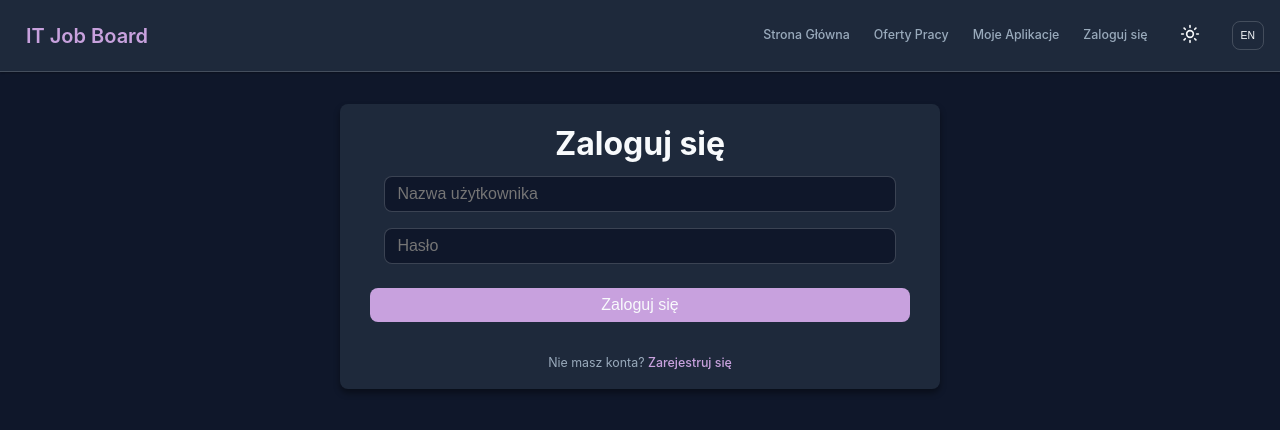
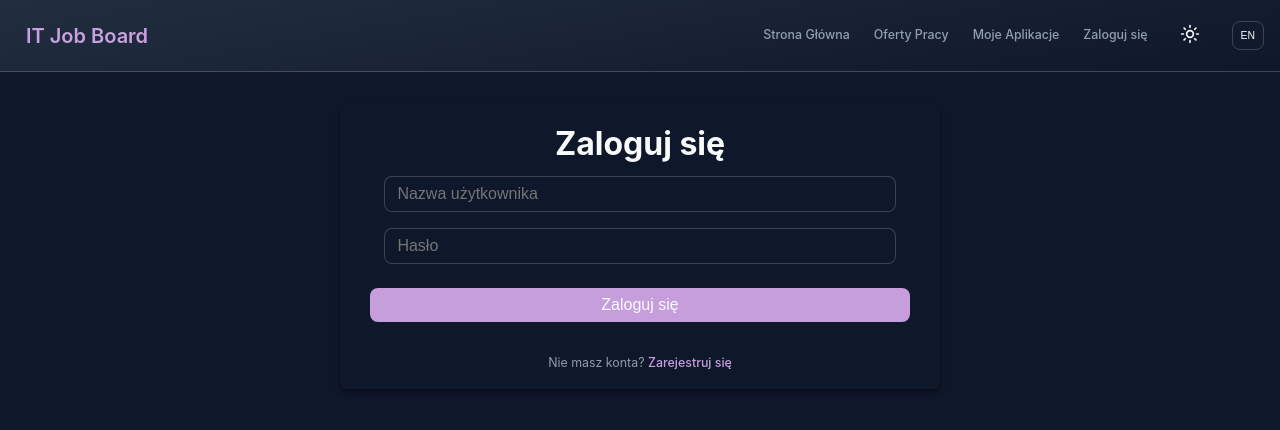
Before and after one commit to Pirat102/JobScraper, a React (Vite) app in the folder frontend/: page /login in a window 1280 px wide. Shown: the top 430 px of the page. Built offline with nearby package versions, Linux system fonts and the light colour scheme; no server answers.

Commit message:
CSS changes both themes, gradient look, shadows

```diff
--- a/frontend/src/components/FilterSection.jsx
+++ b/frontend/src/components/FilterSection.jsx
@@ -6,6 +6,7 @@ export const FilterSection = ({ section, openSections, setOpenSections, children
 
   return (
     <div className="filter-section">
+      <div className="section-wrapper">
       <button
         className={`section-header ${openSections[section.id] ? 'open' : ''}`}
         onClick={() => setOpenSections(prev => ({
@@ -21,6 +22,7 @@ export const FilterSection = ({ section, openSections, setOpenSections, children
       </button>
       <div className={`section-content ${openSections[section.id] ? 'open' : ''}`}>
         {children}
+        </div>
       </div>
     </div>
   );
--- a/frontend/src/styles/Base.css
+++ b/frontend/src/styles/Base.css
@@ -4,11 +4,11 @@
   --primary-light: #d4c0b3;
   --secondary-color: #466d9ee1;
 
-  --background-color: #fcd6c24a;
-  --card-background: #fff4e8;
+  --background-color: #ffdec13d;
+  --card-background: linear-gradient(520deg, #fff5ed, var(--second-background));
   --background-hover: rgba(173, 139, 115, 0.1);
   --background-active: rgba(115, 173, 130, 0.2);
-  --second-background: #fffaf2;
+  --second-background: #ffdebb;
 
   --text-primary: #2c1810;
   --text-on-primary: #ffffff;
@@ -16,43 +16,37 @@
   --text-muted: #3b3430;
 
   --warning-color: #dcb724;
-  --border-color: #d4c0b3;
+  --border-color: #8b7b714c;
   --level-regular-border: #fad257;
 
   /* Skill colors for light theme */
   .skill-item.master {
     background-color: #f3e8ff16;
-    color: #7b19dc;
     border: 1px solid #9b31ff;
   }
 
   .skill-item.advanced {
     background-color: #fff1e725;
-    color: #c43d10;
     border: 1px solid #f55539;
   }
 
   .skill-item.senior {
     background-color: #bcffd324;
-    color: #036765;
     border: 1px solid #49e8a3;
   }
 
   .skill-item.regular {
     background-color: #fff7db22;
-    color: #848200;
     border: 1px solid #fad257;
   }
 
   .skill-item.junior {
     background-color: #e5f6ff17;
-    color: #075985;
     border: 1px solid #29b3f2;
   }
 
   .skill-item.nice {
     background-color: #f8f8f21d;
-    color: #818181;
     border: 1px solid #5b5a5a3b;
   }
 }
@@ -66,22 +60,20 @@
   --secondary-color: #03dac5a1;
 
   --background-color: #0f172a;
-  --card-background: #1e293b;
+  --card-background: linear-gradient(350deg, var(--background-color), #222e40);
   --background-hover: rgba(255, 255, 255, 0.05);
   --background-active: rgba(91, 143, 185, 0.2);
-  --second-background: #0f172a;
+  --second-background: #1e293b;
 
   --text-primary: #f8fafc;
   --text-on-primary: #0f172a;
-  --text-secondary: #afc1d2d9;
+  --text-secondary: #afc1d2ca;
   --text-muted: #8592a4;
 
 
   /* Border and shadow */
   --border-color: #80889164;
-  --shadow-sm: 0 1px 2px rgba(0, 0, 0, 0.3);
-  --shadow-md: 0 4px 6px rgba(0, 0, 0, 0.4);
-  --shadow-lg: 0 10px 15px rgba(0, 0, 0, 0.5);
+
 
 
 }
@@ -91,13 +83,16 @@
   --error-color: #ef444494;
 
 
-  --level-nice-border: #7f7f7f33;
+  --level-nice-border: #7f7f7f69;
   --level-junior-border: #61cdffba;
   --level-regular-border: #fbfb82ba;
   --level-senior-border: #69fcd2a1;
   --level-advanced-border: #fb7d7da3;
   --level-master-border: #e39bffb0;
 
+  --shadow-sm: 0px 3px 6px rgba(0, 0, 0, 0.1), 0px 8px 16px rgba(0, 0, 0, 0.05);
+  --shadow-md: 0 4px 6px rgba(0, 0, 0, 0.4);
+  --shadow-lg: 0 10px 15px rgba(0, 0, 0, 0.5);
 
 
   /* Spacing */
--- a/frontend/src/styles/FilterPanel.css
+++ b/frontend/src/styles/FilterPanel.css
@@ -11,13 +11,11 @@
   padding-right: var(--space-2);
 }
 
-
 .jobs-count-wrapper {
   background: var(--card-background);
   padding: var(--space-4);
   border-radius: var(--radius);
   border: 1px solid var(--border-color);
-  box-shadow: var(--shadow-sm);
   display: flex;
   justify-content: space-between;
   align-items: center;
@@ -60,11 +58,14 @@
 }
 
 .filter-section {
-  background: var(--card-background);
   border-radius: var(--radius);
   border: 1px solid var(--border-color);
   box-shadow: var(--shadow-sm);
   overflow: hidden;
+  background: var(--card-background);
+  box-shadow: var(--shadow-sm);
+
+
 }
 
 .section-header {
@@ -73,8 +74,8 @@
   display: flex;
   justify-content: space-between;
   align-items: center;
-  background: var(--card-background);
   border: none;
+  background: inherit;
   cursor: pointer;
   font-weight: 500;
   color: var(--text-primary);
@@ -88,11 +89,12 @@
   display: none;
   padding: var(--space-4);
   padding-top: 0;
-  background: var(--card-background);
 }
+
 
 .section-content.open {
   display: block;
+  background: inherit;
 }
 
 /* Skills section */
--- a/frontend/src/styles/Job.css
+++ b/frontend/src/styles/Job.css
@@ -134,8 +134,8 @@
   padding: var(--space-1) var(--space-2);
   border-radius: var(--radius-full);
   font-size: var(--text-sm);
-  border: 1px solid var(--border-color);
-  color: var(--text-primary);
+  border: 2px solid var(--border-color);
+  color: var(--text-secondary);
   font-weight: 450;
 }
 
@@ -171,7 +171,7 @@
   padding: var(--space-1) var(--space-2);
   border-radius: var(--radius-full);
   border: 1px solid rgb(176, 255, 212);
-  color: var(--text-muted);
+  color: var(--text-secondary);
 }
 
 /* Desktop hover effects */
--- a/frontend/src/styles/JobsPage.css
+++ b/frontend/src/styles/JobsPage.css
@@ -19,7 +19,6 @@
   padding: var(--space-4);
   border-radius: var(--radius);
   border: 1px solid var(--border-color);
-  box-shadow: var(--shadow-sm);
 }
 
 .jobs-count {
--- a/frontend/src/styles/Navbar.css
+++ b/frontend/src/styles/Navbar.css
@@ -1,8 +1,7 @@
 .navbar {
-  background-color: var(--card-background);
+  background: var(--card-background);
   border-bottom: 1px solid var(--border-color);
   padding: var(--space-4) 0;
-  box-shadow: var(--shadow-sm);
 }
 
 .navbar-container {
--- a/frontend/src/styles/StatsCard.css
+++ b/frontend/src/styles/StatsCard.css
@@ -1,14 +1,10 @@
 .stats-card {
   border-radius: var(--radius);
   border: 1px solid var(--border-color);
-  box-shadow: var(--shadow-md);
+  box-shadow: var(--shadow-sm);
   padding: var(--space-6);
   transition: var(--transition-all);
-  background: linear-gradient(
-    to bottom right,
-    var(--card-background),
-    var(--background-color)
-  );
+  background: var(--card-background);
 }
 
 .stats-card-title {
@@ -25,13 +21,6 @@
   font-size: var(--text-lg);
 }
 
-.market-overview {
-  background: linear-gradient(
-    to bottom right,
-    var(--card-background),
-    var(--background-color)
-  );
-}
 
 @media (max-width: 768px) {
   .stats-card {
```
Also changed, not shown: 1 other file (tests, documents, lock files or other folders).
